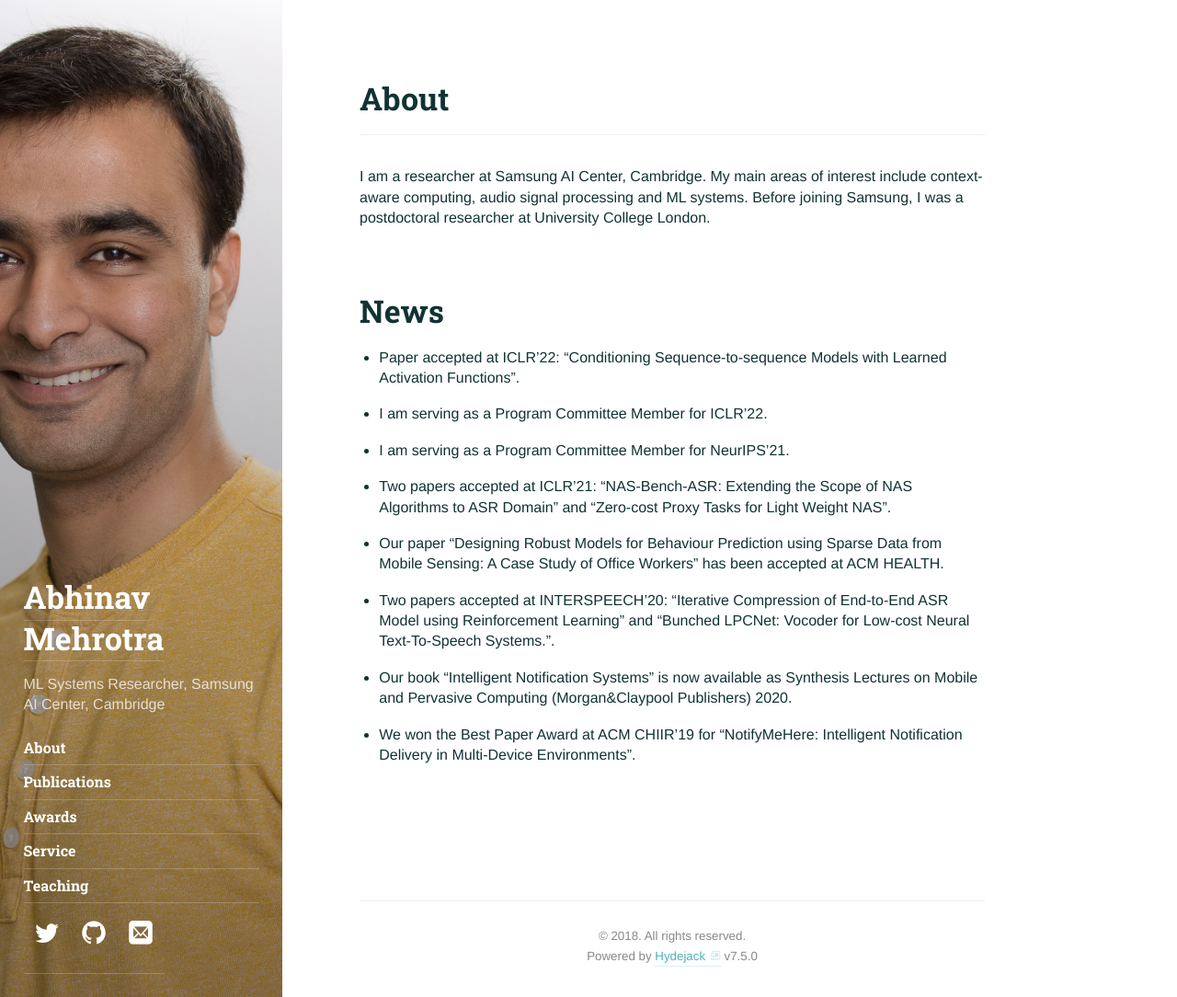
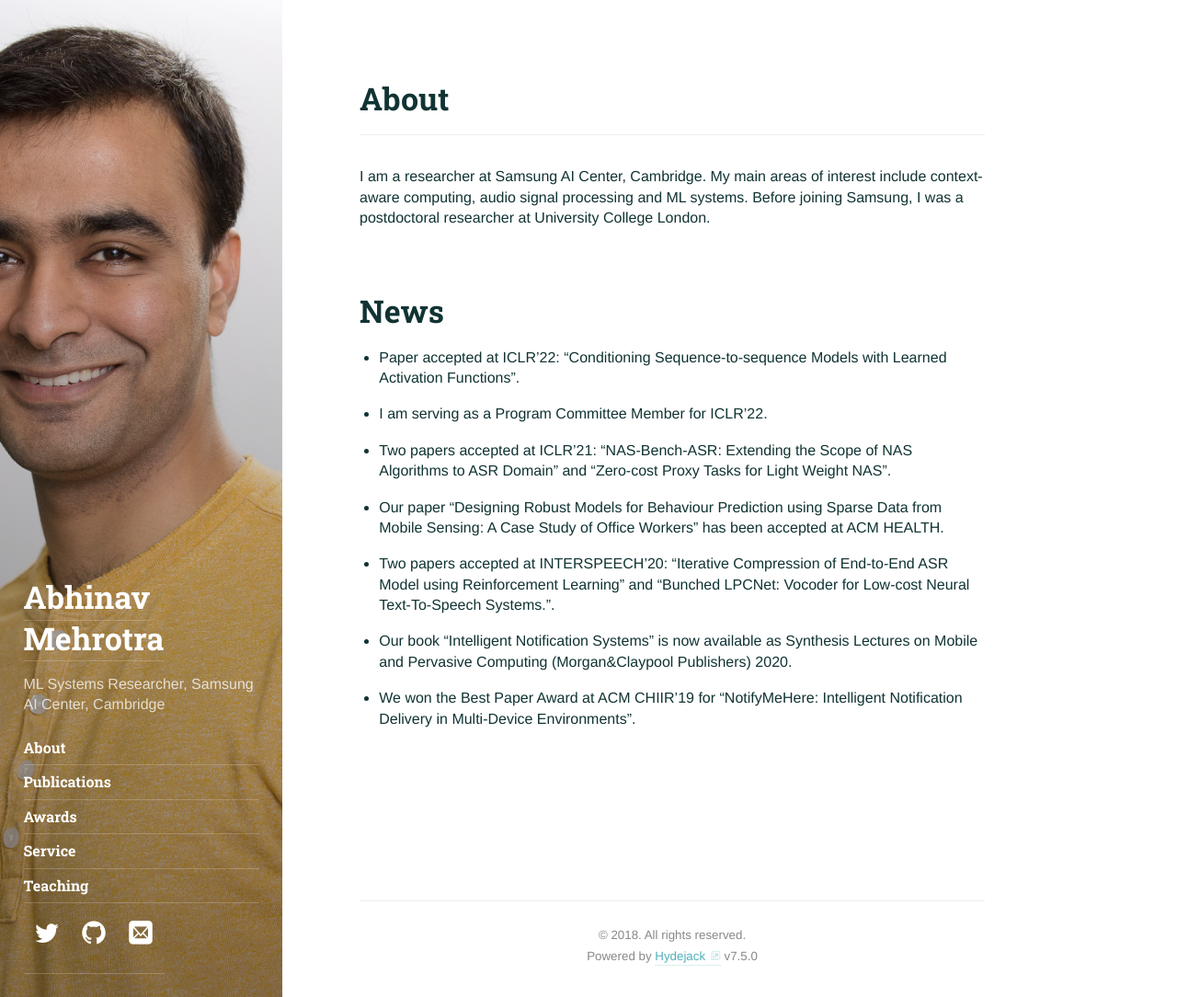
Before and after one commit to AbhinavMehrotra/AbhinavMehrotra.github.io, a Jekyll site: the page built from index.md, in a window 1280 px wide and 1084 px high. Shown: the whole window at 92% size. Built offline with Jekyll 4.4.1, drawn with Linux system fonts in a browser that asks for light colours; some web fonts are replaced.

Commit message:
Update index.md

```diff
--- a/index.md
+++ b/index.md
@@ -13,8 +13,6 @@ order: 1
 
 * I am serving as a Program Committee Member for ICLR'22.
 
-* I am serving as a Program Committee Member for NeurIPS'21.
-
 * Two papers accepted at ICLR'21: "NAS-Bench-ASR: Extending the Scope of NAS Algorithms to ASR Domain" and "Zero-cost Proxy Tasks for Light Weight NAS".
 
 * Our paper "Designing Robust Models for Behaviour Prediction using Sparse Data from Mobile Sensing: A Case Study of Office Workers" has been accepted at ACM HEALTH.
```
